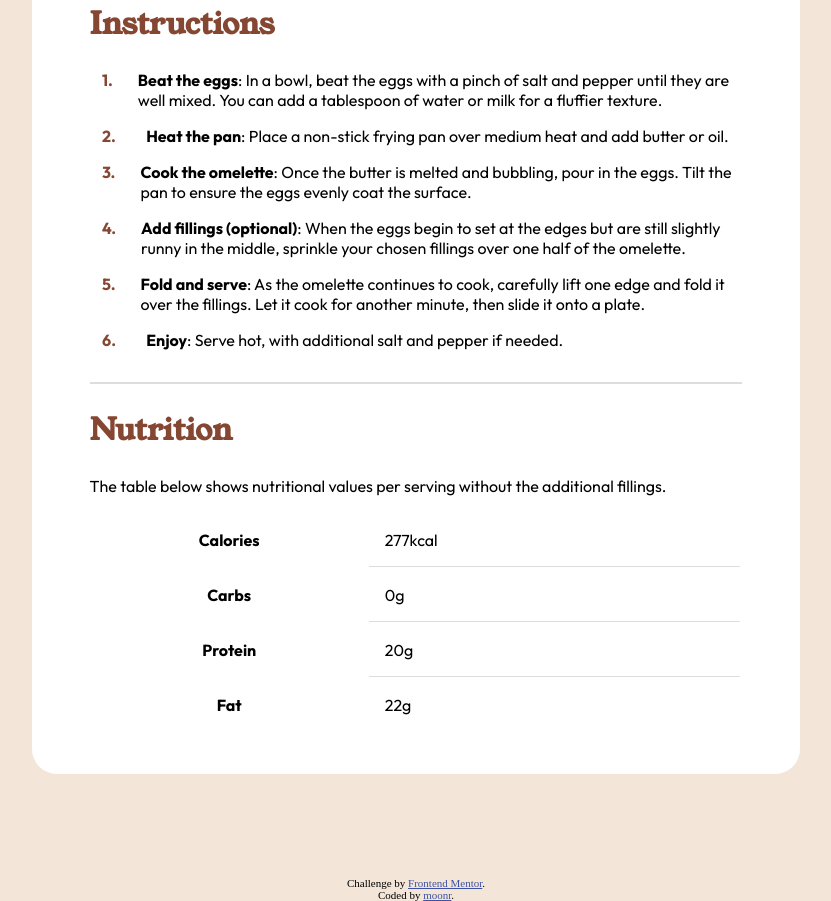
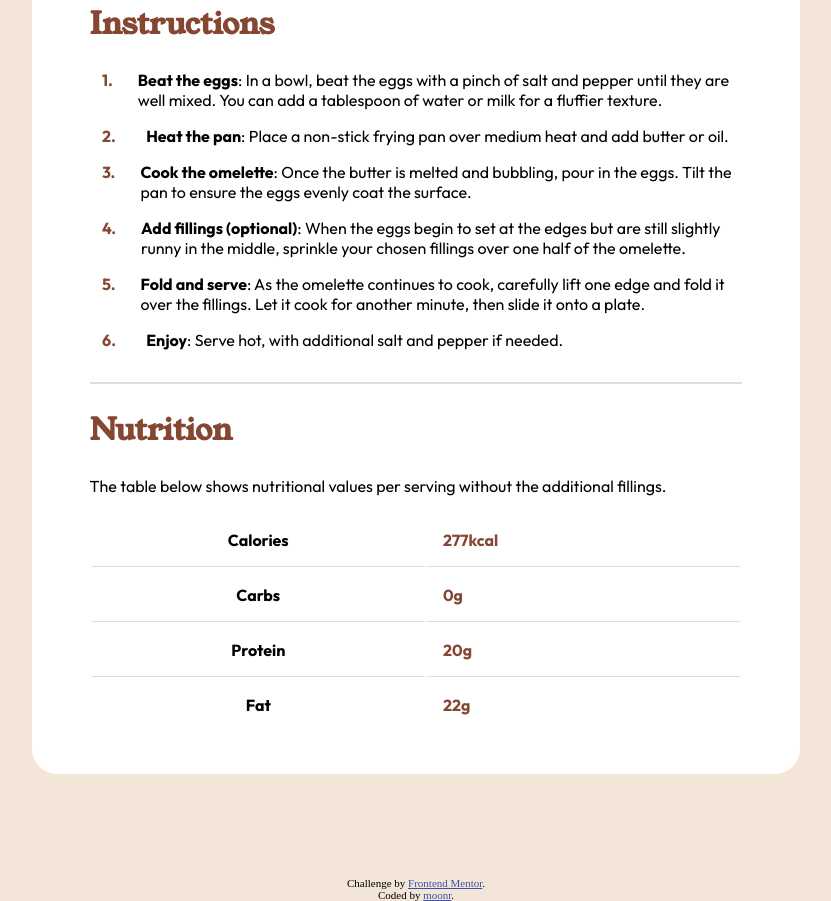
Before and after one commit to moon361/frontend-mentor-projects, a plain HTML site: page recipe page/index.html in a window 1280 px wide. Shown: the part 1162-2063 px from the top of the page, without its empty margins (224-1055 px from the left). Drawn offline with Linux system fonts and the light colour scheme; a web font is replaced by a local one.

Commit message:
removed unnecessary style declarations

```diff
--- a/recipe page/css/styles.css
+++ b/recipe page/css/styles.css
@@ -105,7 +105,6 @@ ol div {
 }
 
 ol li::before {
-    /* border: 1px solid black; */
     content: counter(num) ". ";
     color: hsl(14, 45%, 36%);
     font-weight: bold;
@@ -122,16 +121,16 @@ table {
     width: 100%;
 }
 
-.nutrients {
+th {
     padding-left: 10%;
 }
 
-td {
+th, td {
     padding: 1em;
     border-bottom: 1px solid #ddd;
 }
 
-.nutrients-amount {
+td {
     color: hsl(14, 45%, 36%);
     font-weight: bold;
 }
@@ -141,7 +140,7 @@ td {
 }
 
 .border {
-    /* border: 1px solid black; */
+    border: 1px solid black;
 }
 
 @media (min-width:500px) {
```
